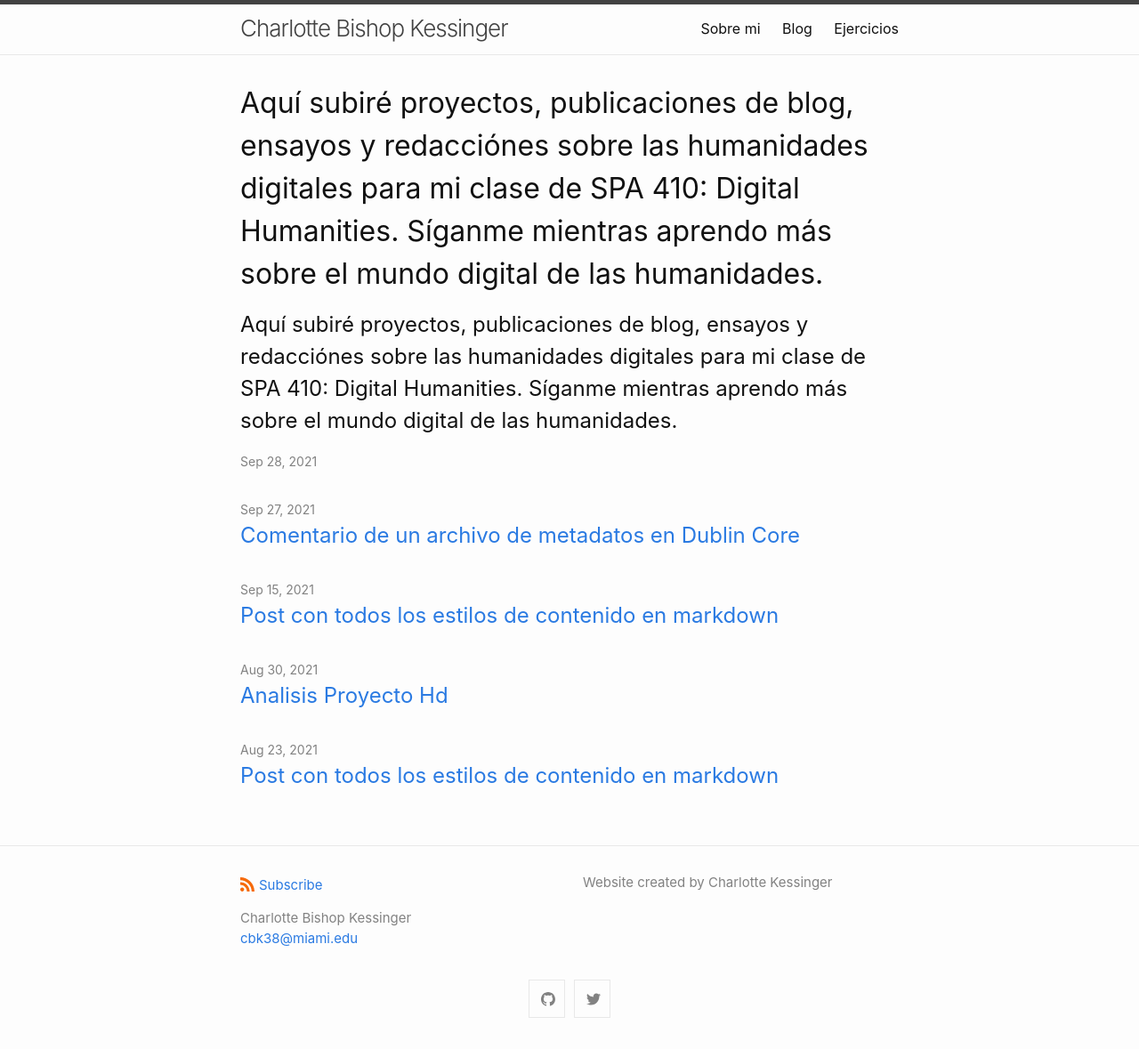
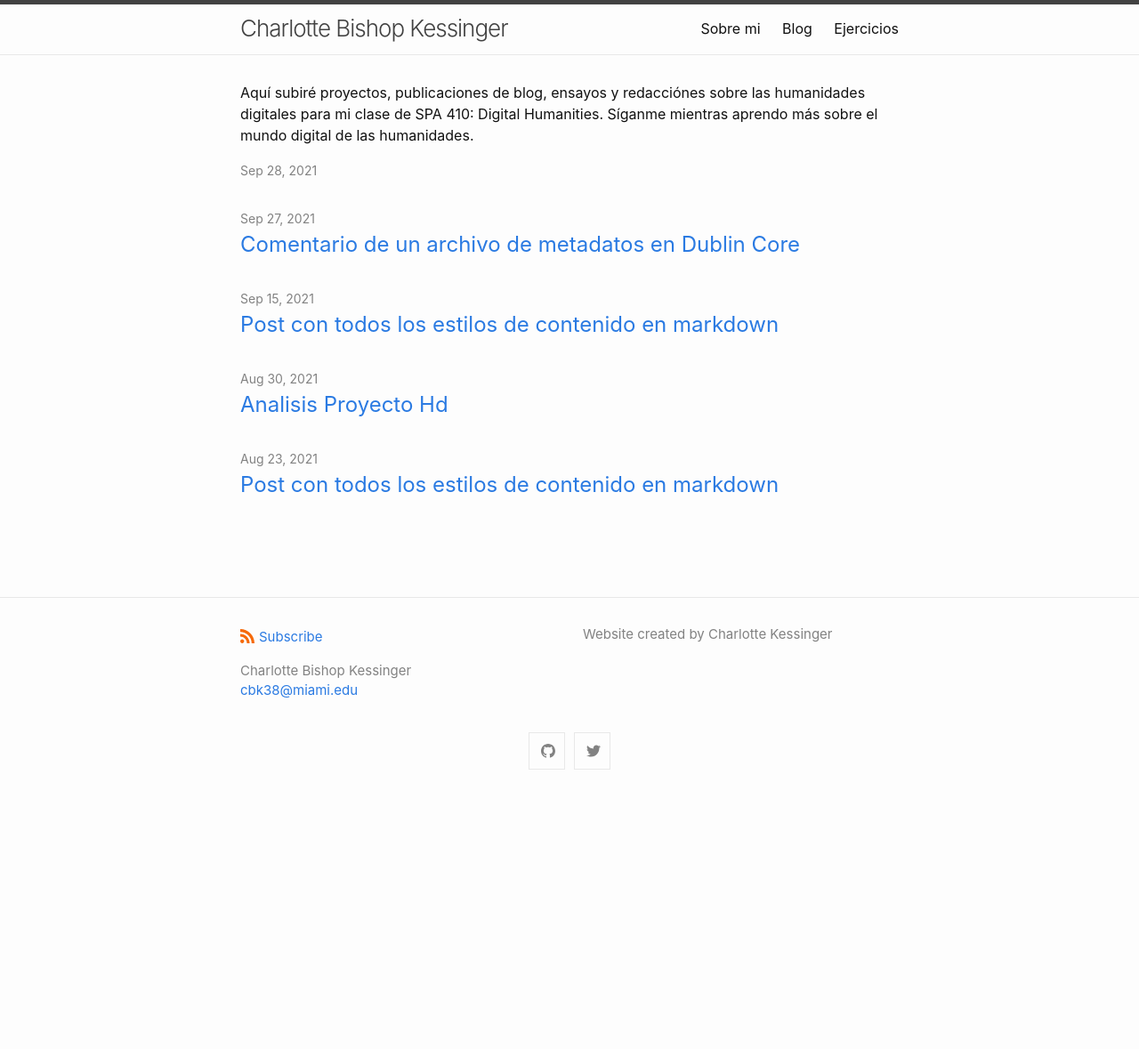
Before and after one commit to charkessinger/charkessinger.github.io, a Jekyll site: the page built from index.md, in a window 1280 px wide. Shown: the whole page at 89% size. Built offline with Jekyll 4.4.1, drawn with Linux system fonts in a browser that asks for light colours; our own code applies the rules of GitHub Pages for plain Markdown files; after the commit the page ends 900 px from its top, so only the background shows below that.

Commit message:
Update index.md

```diff
--- a/index.md
+++ b/index.md
@@ -9,4 +9,4 @@
 ---
 
 
-## Aquí subiré proyectos, publicaciones de blog, ensayos y redacciónes sobre las humanidades digitales para mi clase de SPA 410: Digital Humanities. Síganme mientras aprendo más sobre el mundo digital de las humanidades.
+Aquí subiré proyectos, publicaciones de blog, ensayos y redacciónes sobre las humanidades digitales para mi clase de SPA 410: Digital Humanities. Síganme mientras aprendo más sobre el mundo digital de las humanidades.
```
